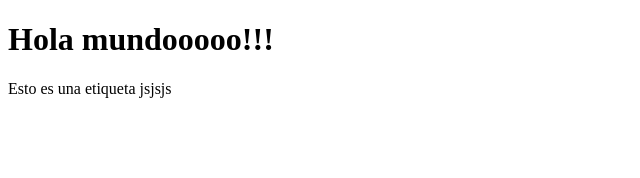
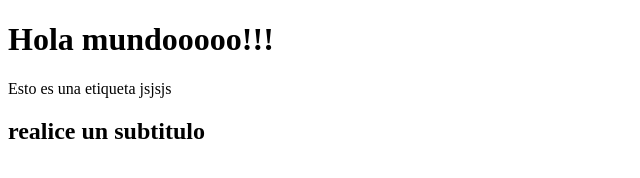
Before and after one commit to NarvaezAndres/proyecto1, a plain HTML site: page index.html in a window 1280 px wide. Shown: the whole page, without its empty margins (0-640 px from the left). Drawn offline with Linux system fonts and the light colour scheme.

Commit message:
Agregue una etiqueta h2

```diff
--- a/index.html
+++ b/index.html
@@ -11,5 +11,7 @@
 
     <p>Esto es una etiqueta jsjsjs</p>
 
+    <h2>realice un subtitulo</h2>
+
 </body>
 </html>
```
